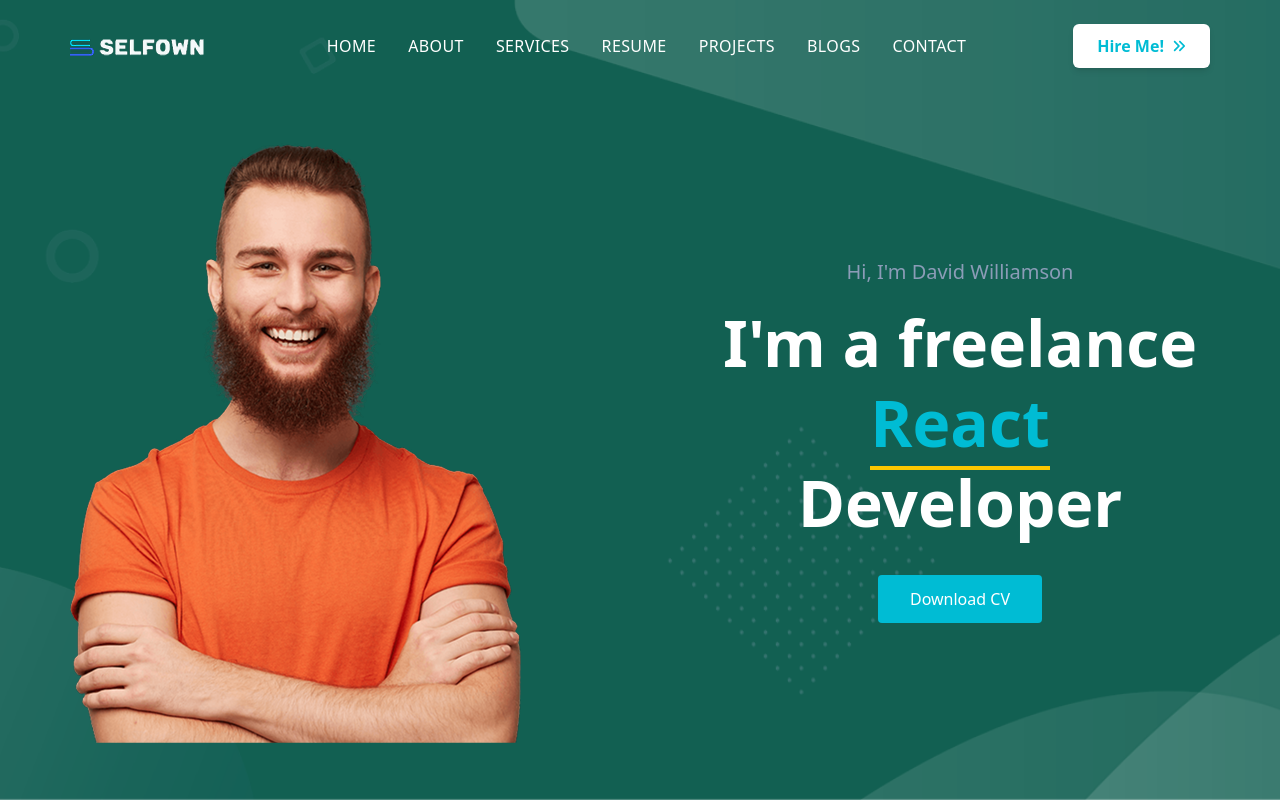
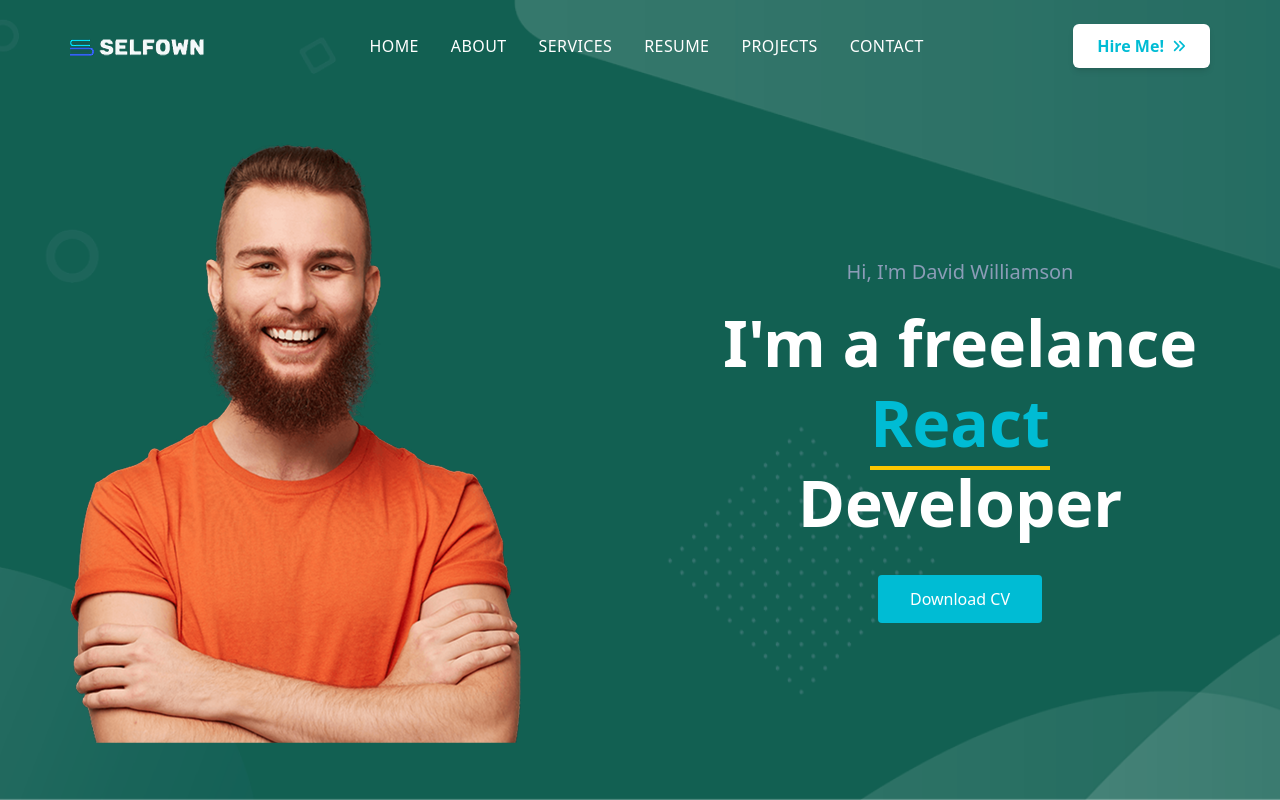
Before and after one commit to mesbaulrafi/myPortfolio, a React (Vite) app: page / in a window 1280 px wide. Built offline with nearby package versions, Linux system fonts and the light colour scheme.

Commit message:
fixt: nav bar

```diff
--- /dev/null
+++ b/src/components/Container.jsx
@@ -0,0 +1,9 @@
+import React from 'react'
+
+const Container = ({className,children}) => {
+  return (
+    <div className={`w-[1140px] m-auto ${className}`}>{children}</div>
+  )
+}
+
+export default Container
--- a/src/components/Conteinar.jsx
+++ /dev/null
@@ -1,9 +0,0 @@
-import React, { Children } from 'react'
-
-const Conteinar = ({className,children}) => {
-  return (
-    <div className={`w-[1140px] m-auto ${className}`}>{children}</div>
-  )
-}
-
-export default Conteinar
--- a/src/components/layouts/Benner.jsx
+++ b/src/components/layouts/Benner.jsx
@@ -2,7 +2,7 @@ import React from "react";
 import Images from "../Images";
 import Man from "/src/assets/man.png";
 import Button from "../Button";
-import Container from "../Conteinar"; // Spelling check: Conteinar
+import Container from "../Container"; // Spelling check: Conteinar
 
 const Benner = () => {
   return (
--- a/src/components/layouts/Header.jsx
+++ b/src/components/layouts/Header.jsx
@@ -1,7 +1,7 @@
 import React, { useState, useEffect } from 'react';
 import Images from '../Images';
 import Logo from '/src/assets/Logo.png';
-import Container from '../Conteinar';
+import Container from '../Container';
 import { FaAnglesRight } from "react-icons/fa6";
 
 const Header = () => {
@@ -43,7 +43,6 @@ const Header = () => {
               <li className={navLinkStyle}>Services</li>
               <li className={navLinkStyle}>Resume</li>
               <li className={navLinkStyle}>Projects</li>
-              <li className={navLinkStyle}>Blogs</li>
               <li className={navLinkStyle}>Contact</li>
             </ul>
           </div>
```
